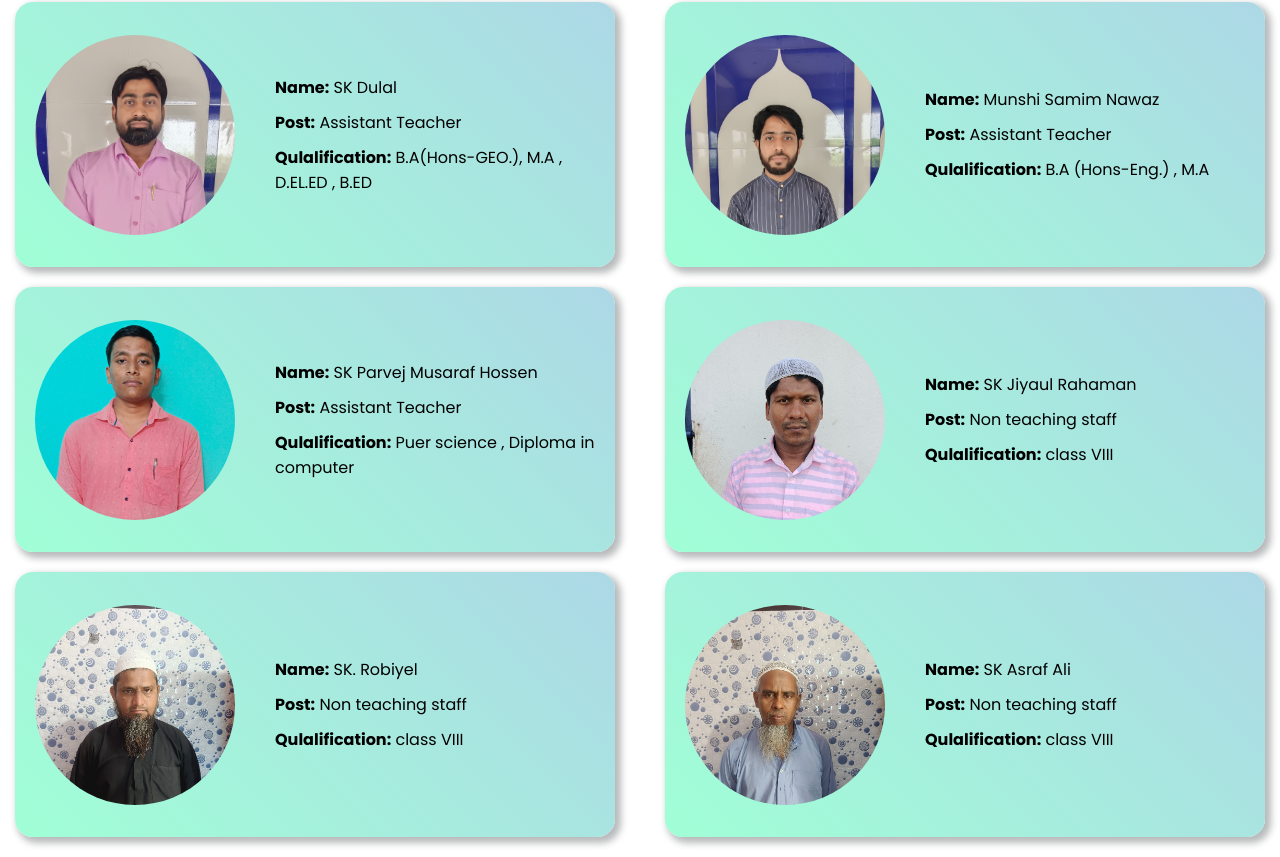
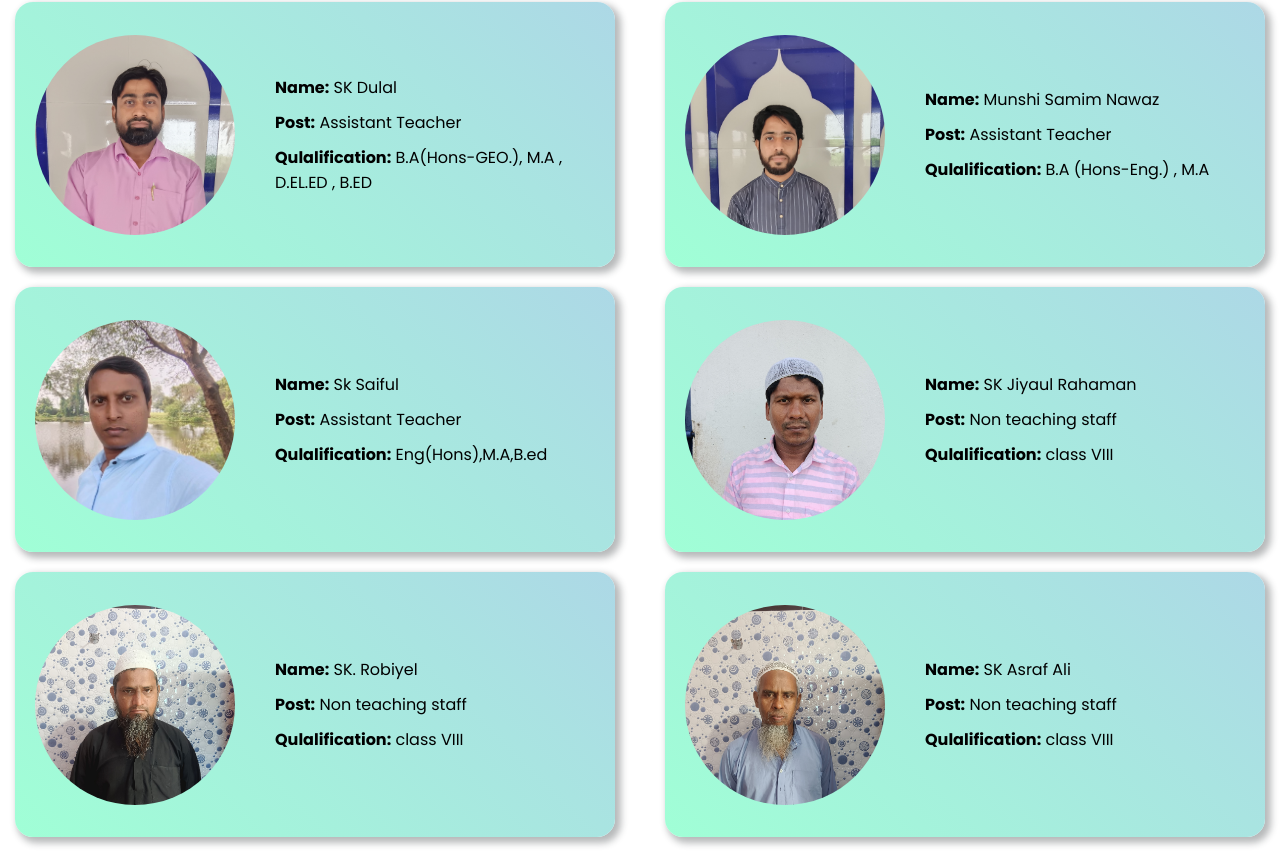
Before and after one commit to skrijwan100/RUPSONA-IQRA-MADRASA-MISSON-web, a React (Create React App) app: page /acadamic in a window 1280 px wide. Shown: the part 1174-2031 px from the top of the page. Built offline with nearby package versions, Linux system fonts and the light colour scheme.

Commit message:
add new teacher

```diff
--- a/src/component/Acadamic.js
+++ b/src/component/Acadamic.js
@@ -10,7 +10,7 @@ import teacher6 from "../Asset/teacher/bittu.jpeg"
 import nonteacher1 from "../Asset/teacher/nonteacher1.jpg"
 import nonteacher2 from "../Asset/teacher/nonteacher2.jpg"
 import nonteacher3 from "../Asset/teacher/nonteacher3.jpg"
-
+import newteacher4 from "../Asset/teacher/newtaecher4.jpeg"
 
 export default function Acadamic() {
   return (
@@ -75,11 +75,11 @@ export default function Acadamic() {
           </div>
         </div>
         <div className="teacher-box">
-          <img src={teacher6} alt="Campas" style={{ height: "200px", width: "200px", borderRadius: "50%", objectFit: "cover" }} />
+          <img src={newteacher4} alt="Campas" style={{ height: "200px", width: "200px", borderRadius: "50%", objectFit: "cover" }} />
           <div className="d-text" style={{ width: "320px",display:"flex", flexDirection:"column",gap:"10px" }}>
-           <div className='text-center'><b>Name:</b> SK Parvej Musaraf Hossen <br/></div>
+           <div className='text-center'><b>Name:</b> Sk Saiful <br/></div>
            <div className='text-center'><b>Post:</b> Assistant Teacher <br/></div>
-           <div className='text-center'><b>Qulalification:</b> Puer science , Diploma in computer</div>
+           <div className='text-center'><b>Qulalification:</b> Eng(Hons),M.A,B.ed</div>
           </div>
         </div>
         <div className="teacher-box">
```
Also changed, not shown: src/Asset/teacher/newtaecher4.jpeg (added).
